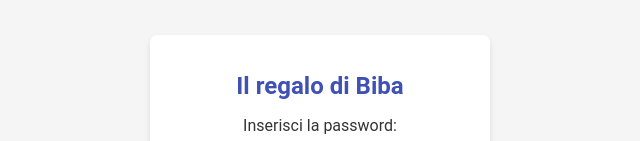
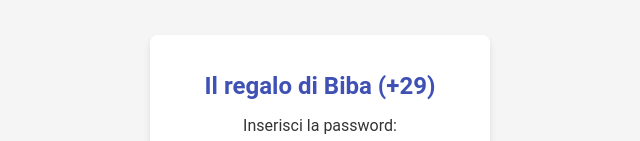
Before and after one commit to crisblacks/crisblacks.github.io, a plain HTML site: page index.html in a window 1280 px wide. Shown: the part 254-395 px from the top of the page, without its empty margins (320-960 px from the left). Drawn offline with Linux system fonts and the light colour scheme.

Commit message:
feat:title change

```diff
--- a/index.html
+++ b/index.html
@@ -10,7 +10,7 @@
 
 <body>
     <div class="container">
-        <h1>Il regalo di Biba</h1>
+        <h1>Il regalo di Biba (+29)</h1>
         <form id="passwordForm">
             <label for="password" class="label">Inserisci la password:</label>
             <input type="password" id="password" class="input" placeholder="Password">
```
